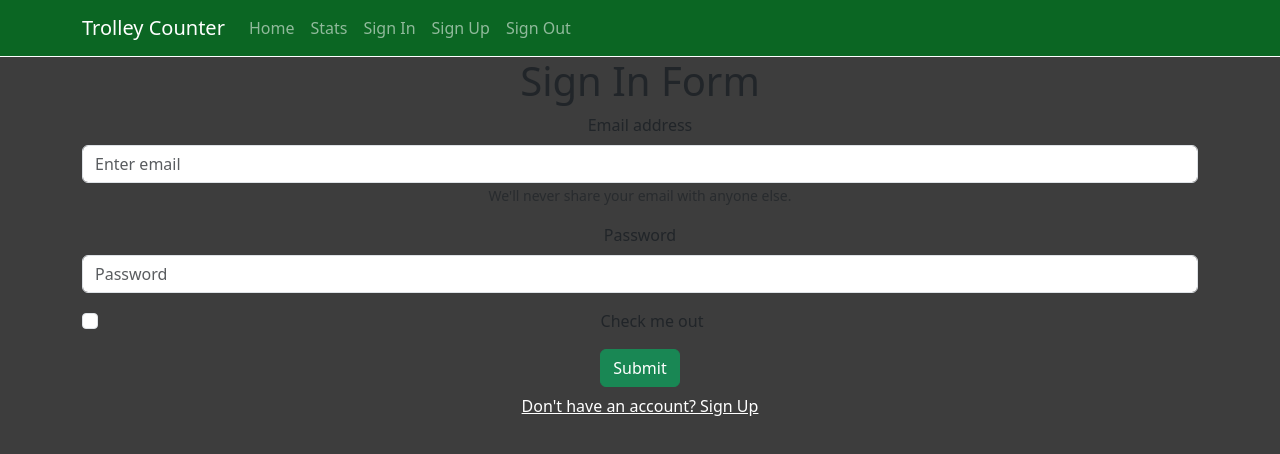
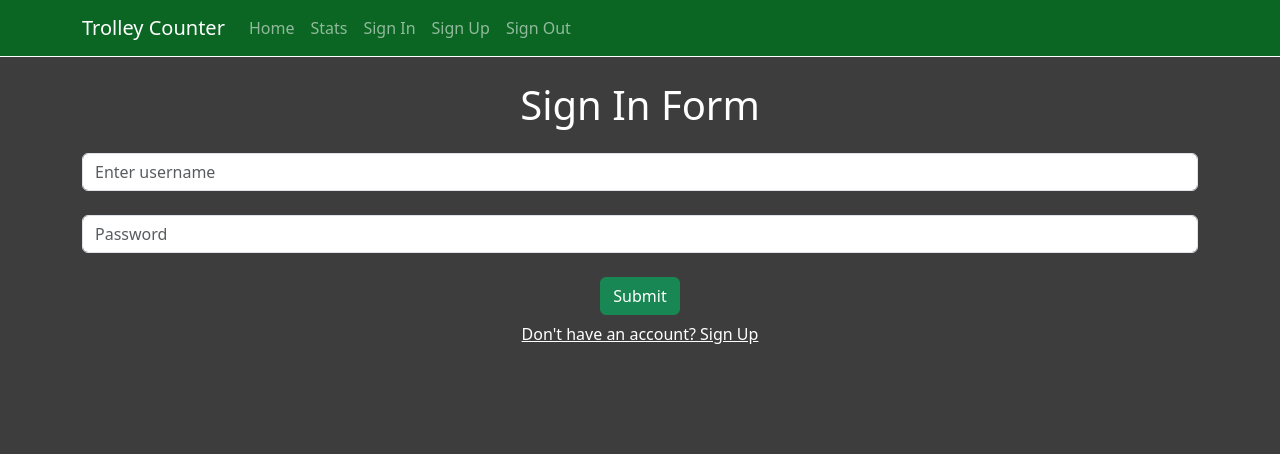
Before and after one commit to cameronjamesw/trolley-counter-frontend, a React (Create React App) app: page /sign-in in a window 1280 px wide. Shown: the top 454 px of the page. Built offline with nearby package versions, Linux system fonts and the light colour scheme.

Commit message:
add styling to sign in form

```diff
--- a/src/auth/SignInForm.js
+++ b/src/auth/SignInForm.js
@@ -4,23 +4,18 @@ import { Button, Form } from 'react-bootstrap'
 const SignInForm = () => {
   return (
     <Form>
-        <h1>Sign In Form</h1>
-      <Form.Group className="mb-3" controlId="formBasicEmail">
-        <Form.Label>Email address</Form.Label>
-        <Form.Control type="email" placeholder="Enter email" />
-        <Form.Text className="text-muted">
-          We'll never share your email with anyone else.
-        </Form.Text>
+        <h1 className='text-white my-4'>Sign In Form</h1>
+      <Form.Group className="mt-4" controlId="formBasicEmail">
+        <Form.Label className='d-none'>Username</Form.Label>
+        <Form.Control type="email" placeholder="Enter username" />
       </Form.Group>
 
-      <Form.Group className="mb-3" controlId="formBasicPassword">
-        <Form.Label>Password</Form.Label>
+      <Form.Group className="mt-4" controlId="formBasicPassword">
+        <Form.Label className='d-none'>Password</Form.Label>
         <Form.Control type="password" placeholder="Password" />
       </Form.Group>
-      <Form.Group className="mb-3" controlId="formBasicCheckbox">
-        <Form.Check type="checkbox" label="Check me out" />
-      </Form.Group>
-      <Button variant="success" type="submit">
+
+      <Button variant="success" className='mt-4' type="submit">
         Submit
       </Button>
     </Form>
```
